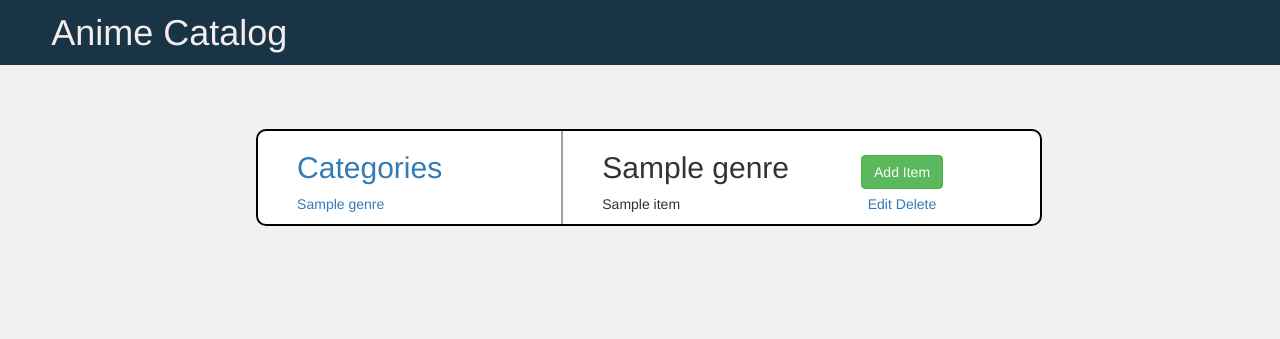
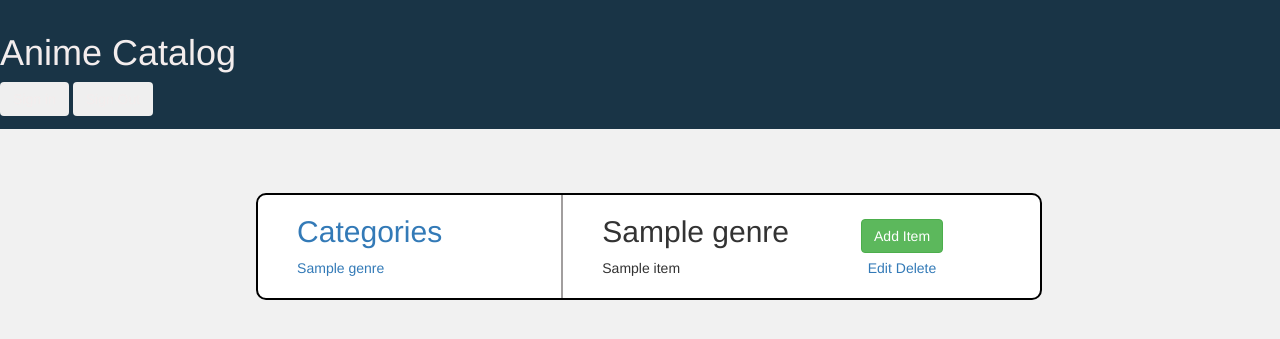
Before and after one commit to chaituhaki/udacity-item-catalog, a Flask app: page /genre/1/items/ in a window 1280 px wide. Shown: the top 339 px of the page. Run offline with Flask 2, Linux system fonts and the light colour scheme; tables that the repository leaves empty hold one stand-in row (values such as "Sample post"); some libraries are stand-ins or nearby versions.

Commit message:
extended home.html

```diff
--- a/templates/items.html
+++ b/templates/items.html
@@ -1,27 +1,19 @@
-<!doctype html>
-<html>
-    <head>
-        <link rel="stylesheet" href="{{ url_for('static', filename = 'css/bootstrap.min.css') }}">
-        <link rel="stylesheet" href="{{ url_for('static', filename = 'css/style.css') }}">
-    </head>
-    <body>
-        <header>
-            <div class="head">
-                <h1 id="logo">Anime Catalog</h1>
-            </div>
-        </header>
+{% extends "Header.html" %}
+{% block content %}
         <div class="container">
             <div class="flex-all">
+
                 <div class="Genre">
                     <h2><a href="{{ url_for('showGenre') }}">Categories</a></h2>
                     <ul>
                         {% for ag in allGenre %}
-                        <li>
+                        <li class="genre-list">
                             <a href="{{ url_for('showItems', genre_id = ag.id) }}">{{ ag.name }}</a>
                         </li>
                         {% endfor %}
                     </ul>
                 </div>
+
                 <div class="Anime">
                     <div class="anime-head">
                         <div class="anime-name">
@@ -31,23 +23,26 @@
                             <a href="{{ url_for('newItem', genre_id = genre.id) }}" class="btn btn-success">Add Item</a>
                         </div>
                     </div>
+
                     <ul>
                         {% for i in item %}
                             <li>
-                                <div class="anime-list">
-                                    <div class="anime-name">
-                                        {{ i.name }}
-                                    </div>
-                                    <div class="edit-delete">
-                                        <a href="{{url_for('editItem', item_id = i.id, genre_id = genre.id)}}">Edit</a>
-                                        <a href="{{url_for('deleteItem', item_id = i.id, genre_id = genre.id)}}">Delete</a>
+                                <div class="list-group">
+                                    <div class="anime-list ">
+                                        <div class="anime-name ">
+                                            {{ i.name }}
+                                        </div>
+                                        <div class="edit-delete">
+                                            <a href="{{url_for('editItem', item_id = i.id, genre_id = genre.id)}}">Edit</a>
+                                            <a href="{{url_for('deleteItem', item_id = i.id, genre_id = genre.id)}}">Delete</a>
+                                        </div>
                                     </div>
                                 </div>
                             </li>
                         {% endfor %}
                     </ul>
+
                 </div>
             </div>
         </div>
-    </body>
-</html>
+{% endblock %}
```
